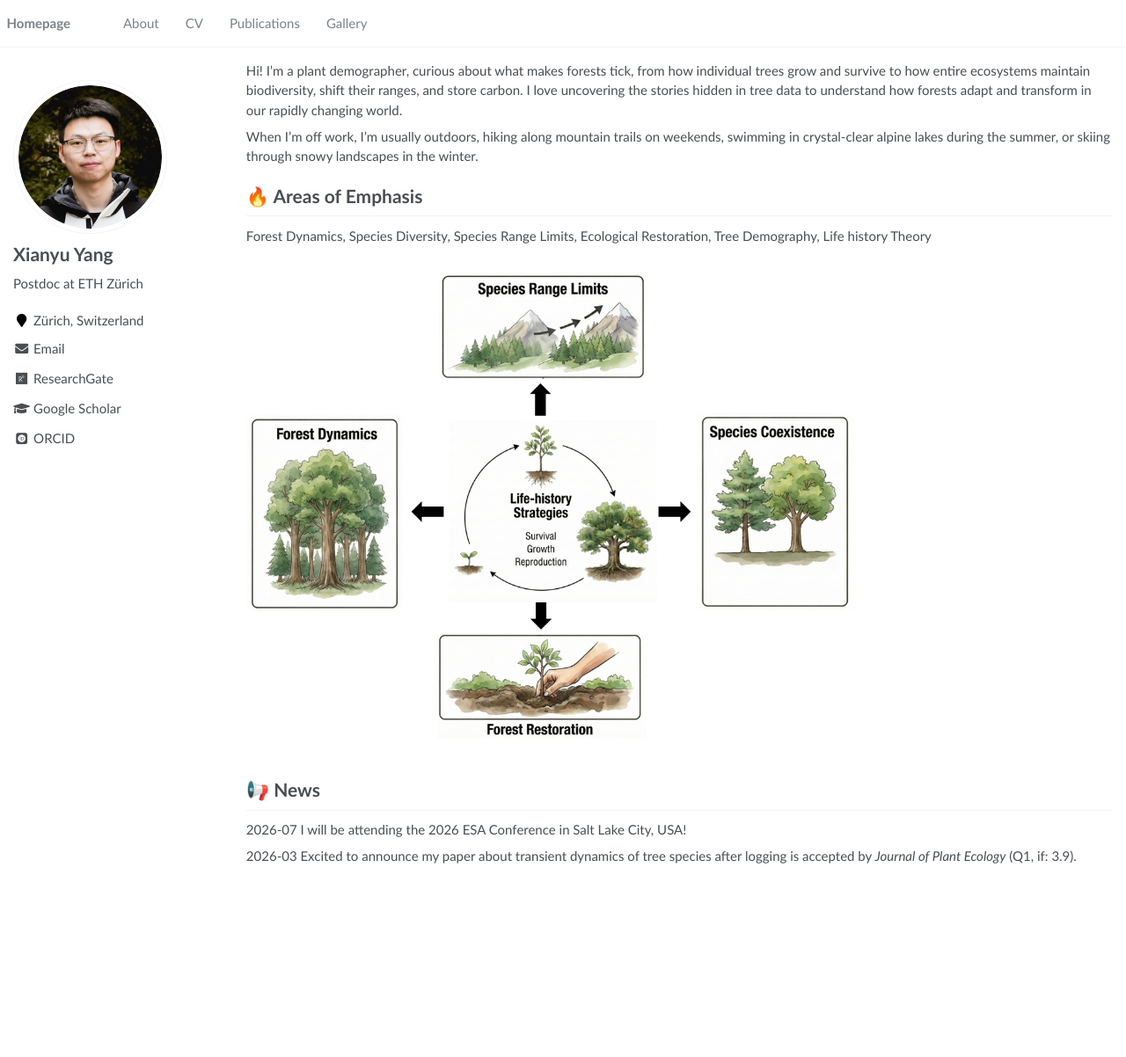
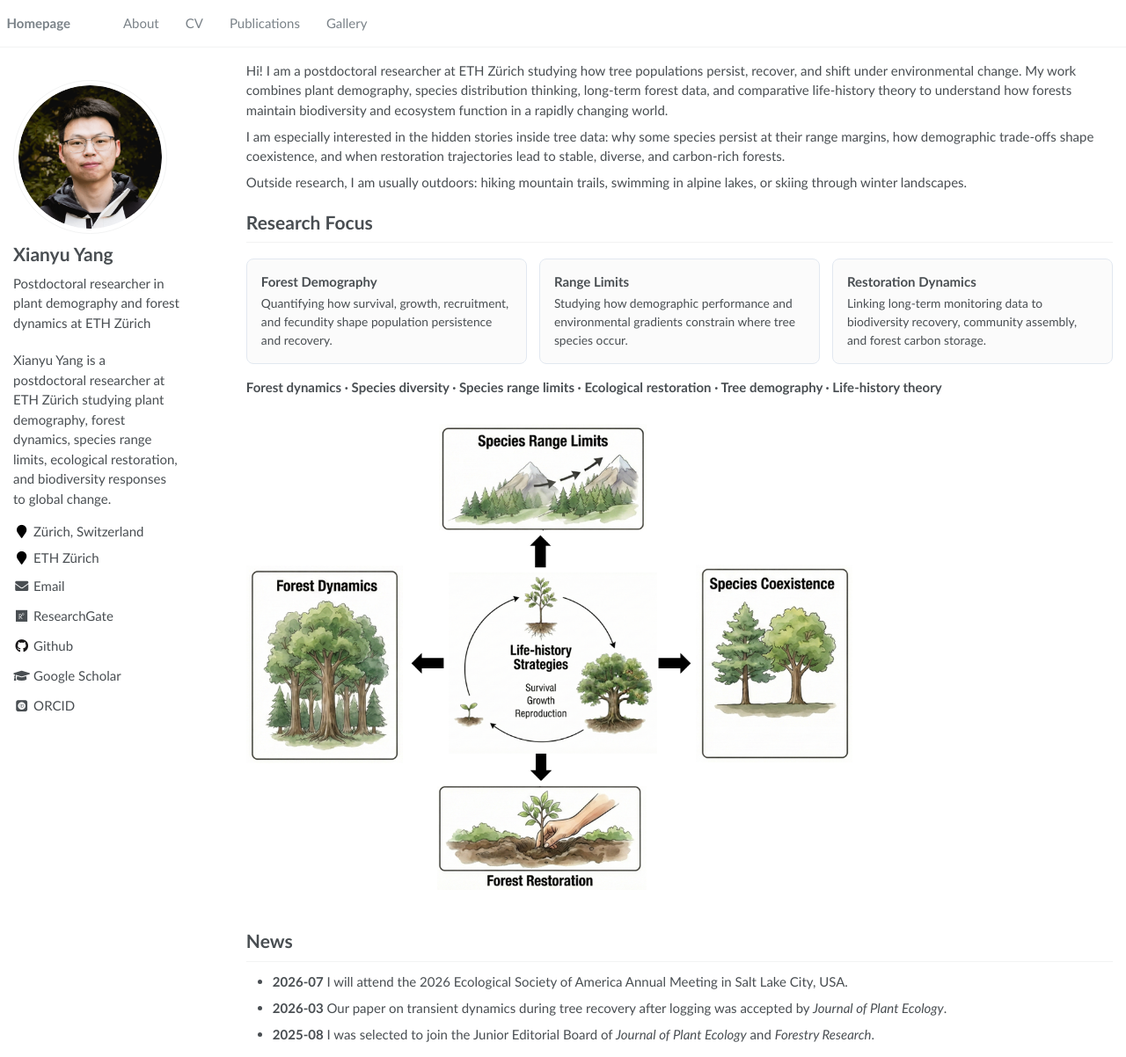
Before and after one commit to Xianyu-Yang/xianyu-yang.github.io, a Jekyll site: the page built from _pages/about.md, in a window 1280 px wide and 1202 px high. Shown: the whole window at 88% size. Built offline with Jekyll 4.4.1, drawn with Linux system fonts in a browser that asks for light colours; some web fonts are replaced.

```diff
--- a/_config.yml
+++ b/_config.yml
@@ -7,9 +7,9 @@
 
 # Site Settings
 title: "Xianyu Yang - Postdoc at ETH Zürich"
-description: ""
+description: "Xianyu Yang is a postdoctoral researcher at ETH Zürich studying plant demography, forest dynamics, species range limits, ecological restoration, and biodiversity responses to global change."
 url: "https://xianyu-yang.github.io"
-repository               : "xianyu-yang.github.io"
+repository               : "Xianyu-Yang/xianyu-yang.github.io"
 google_scholar_stats_use_cdn : true
 
 # google analytics
@@ -24,9 +24,9 @@ baidu_site_verification  :  # get baidu_site_verification from https://ziyuan.ba
 author:
   name             : "Xianyu Yang"
   avatar           : "images/android-chrome-512x512.png"
-  bio              : "Postdoc at ETH Zürich"
+  bio              : "Postdoctoral researcher in plant demography and forest dynamics at ETH Zürich"
   location         : "Zürich, Switzerland"
-  employer         :
+  employer         : "ETH Zürich"
   pubmed           :
   googlescholar    : "https://scholar.google.com/citations?user=TRXRlmsAAAAJ"
   email            : "xianyu.yang@usys.ethz.ch"
@@ -38,7 +38,7 @@ author:
   flickr           :
   facebook         :
   foursquare       :
-  github           : # e.g., "github username"
+  github           : "Xianyu-Yang"
   google_plus      :
   keybase          :
   instagram        :
@@ -137,7 +137,7 @@ sass:
 
 # Outputting
 permalink: /:categories/:title/
-timezone: Asia/Shanghai # http://en.wikipedia.org/wiki/List_of_tz_database_time_zones
+timezone: Europe/Zurich # http://en.wikipedia.org/wiki/List_of_tz_database_time_zones
 
 
 # Plugins
--- a/_pages/about.md
+++ b/_pages/about.md
@@ -16,18 +16,76 @@ redirect_from:
 {% assign url = gsDataBaseUrl | append: "google-scholar-stats/gs_data_shieldsio.json" %}
 
 <span class='anchor' id='about-me'></span>
-Hi! I’m a plant demographer, curious about what makes forests tick, from how individual trees grow and survive to how entire ecosystems maintain biodiversity, shift their ranges, and store carbon. I love uncovering the stories hidden in tree data to understand how forests adapt and transform in our rapidly changing world.
+Hi! I am a postdoctoral researcher at ETH Zürich studying how tree populations persist, recover, and shift under environmental change. My work combines plant demography, species distribution thinking, long-term forest data, and comparative life-history theory to understand how forests maintain biodiversity and ecosystem function in a rapidly changing world.
 
-When I’m off work, I’m usually outdoors, hiking along mountain trails on weekends, swimming in crystal-clear alpine lakes during the summer, or skiing through snowy landscapes in the winter.
+I am especially interested in the hidden stories inside tree data: why some species persist at their range margins, how demographic trade-offs shape coexistence, and when restoration trajectories lead to stable, diverse, and carbon-rich forests.
 
-# 🔥 Areas of Emphasis
-Forest Dynamics, Species Diversity, Species Range Limits, Ecological Restoration, Tree Demography, Life history Theory
+Outside research, I am usually outdoors: hiking mountain trails, swimming in alpine lakes, or skiing through winter landscapes.
+
+# Research Focus
+
+<div class="research-focus-grid">
+  <section>
+    <h3>Forest Demography</h3>
+    <p>Quantifying how survival, growth, recruitment, and fecundity shape population persistence and recovery.</p>
+  </section>
+  <section>
+    <h3>Range Limits</h3>
+    <p>Studying how demographic performance and environmental gradients constrain where tree species occur.</p>
+  </section>
+  <section>
+    <h3>Restoration Dynamics</h3>
+    <p>Linking long-term monitoring data to biodiversity recovery, community assembly, and forest carbon storage.</p>
+  </section>
+</div>
+
+<p class="research-keywords">
+  Forest dynamics · Species diversity · Species range limits · Ecological restoration · Tree demography · Life-history theory
+</p>
 
 <figure style="text-align: center;">
-  <img src="/images/Research topics.png" alt="" style="width: 70%;" loading="lazy">
+  <img src="/images/Research topics.png" alt="Overview of Xianyu Yang's research topics in forest dynamics, species diversity, range limits, restoration, tree demography, and life-history theory." style="width: 70%;" loading="lazy">
 </figure>
 
-# 📢 News
-2026-07 I will be attending the 2026 ESA Conference in Salt Lake City, USA!
+# News
 
-2026-03 Excited to announce my paper about transient dynamics of tree species after logging is accepted by _Journal of Plant Ecology_ (Q1, if: 3.9).
+- **2026-07** I will attend the 2026 Ecological Society of America Annual Meeting in Salt Lake City, USA.
+- **2026-03** Our paper on transient dynamics during tree recovery after logging was accepted by _Journal of Plant Ecology_.
+- **2025-08** I was selected to join the Junior Editorial Board of _Journal of Plant Ecology_ and _Forestry Research_.
+
+<style>
+.research-focus-grid {
+  display: grid;
+  grid-template-columns: repeat(3, minmax(0, 1fr));
+  gap: 14px;
+  margin: 1.2rem 0 1rem;
+}
+
+.research-focus-grid section {
+  border: 1px solid #e2e8f0;
+  border-radius: 8px;
+  padding: 16px;
+  background: #fbfbfb;
+}
+
+.research-focus-grid h3 {
+  margin-top: 0;
+  margin-bottom: 0.4rem;
+  font-size: 1rem;
+}
+
+.research-focus-grid p {
+  margin-bottom: 0;
+  font-size: 0.92rem;
+}
+
+.research-keywords {
+  font-weight: 600;
+}
+
+@media (max-width: 800px) {
+  .research-focus-grid {
+    grid-template-columns: 1fr;
+  }
+}
+</style>
```
Also changed, not shown: README.md (+33 -59 lines), _pages/Gallery.md (+30 -16 lines), _pages/cv.md (+6 -6 lines), _pages/publications.md (+4 -4 lines), .github/workflows/google_scholar_crawler.yaml, 1 other file.
